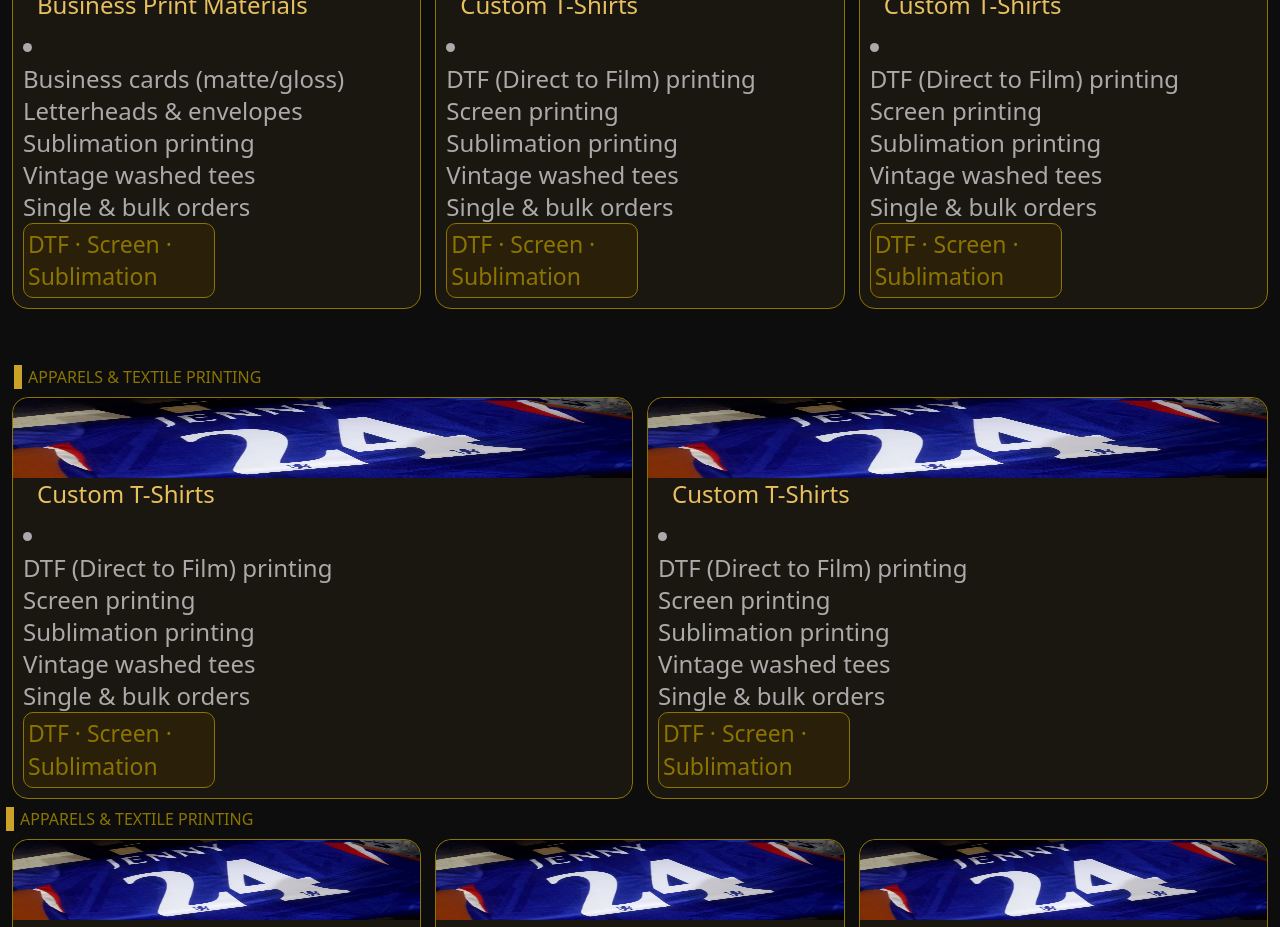
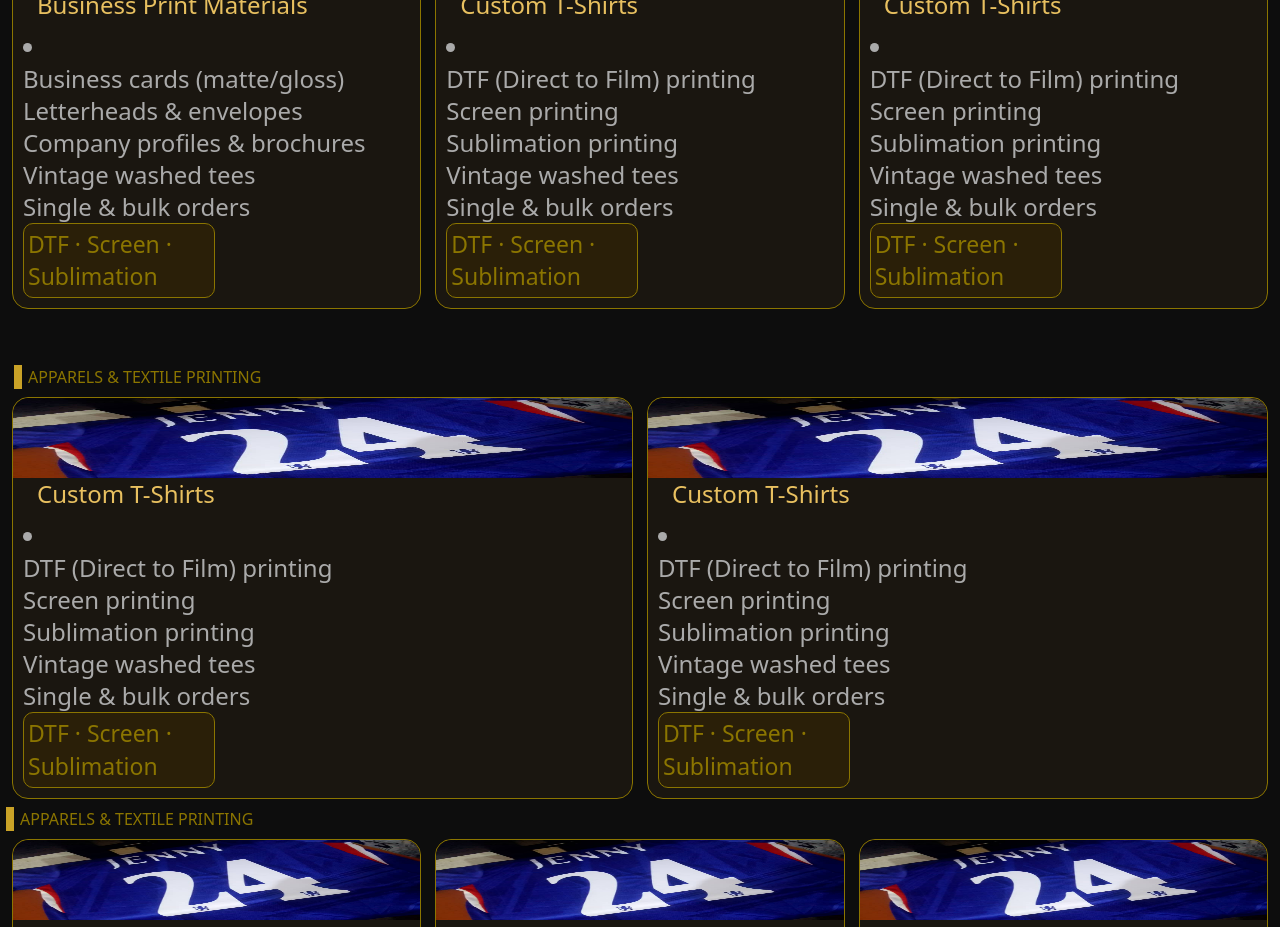
Before and after one commit to my-official-project/g.o-media-and-printing, a website: page services.html in a window 1280 px wide. Shown: the part 840-1767 px from the top of the page. Drawn offline with Linux system fonts and the light colour scheme.

Commit message:
changed service info for fifth card

```diff
--- a/services.html
+++ b/services.html
@@ -131,7 +131,7 @@
                 <li class="text-[#aaaaaa] text-[18px] mt-2.5 md:text-[19px] lg:text-2xl">
                     <ul>Business cards (matte/gloss)</ul>
                     <ul>Letterheads & envelopes</ul>
-                    <ul>Sublimation printing</ul>
+                    <ul>Company profiles & brochures</ul>
                     <ul>Vintage washed tees</ul>
                     <ul>Single & bulk orders</ul>
                 </li>
```
